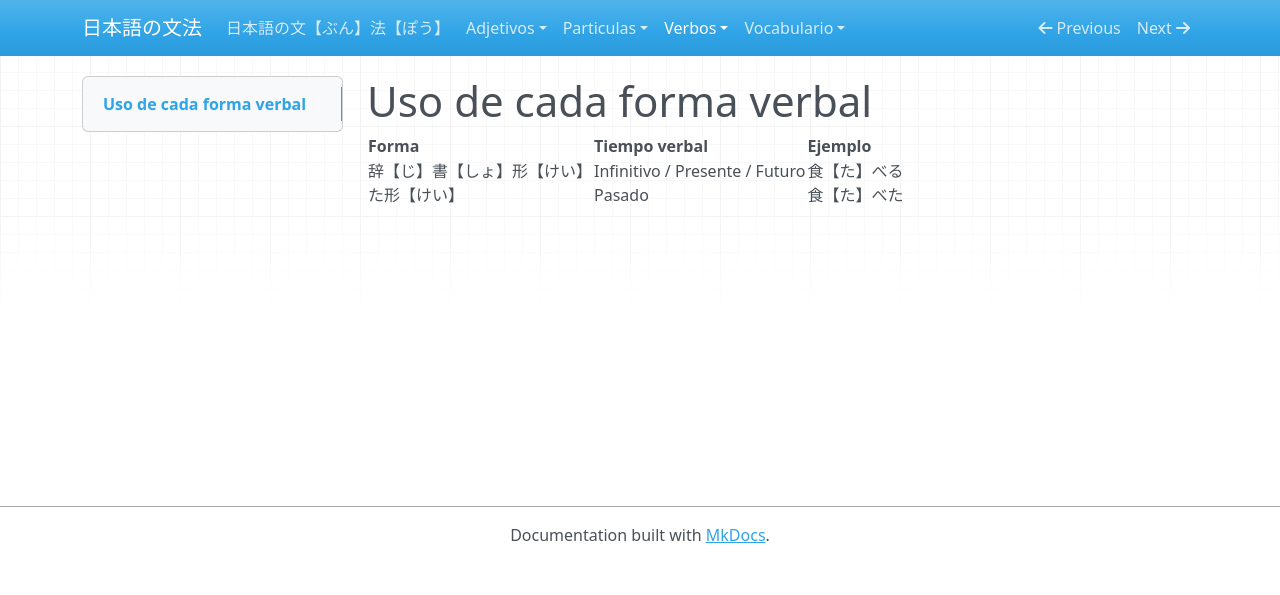
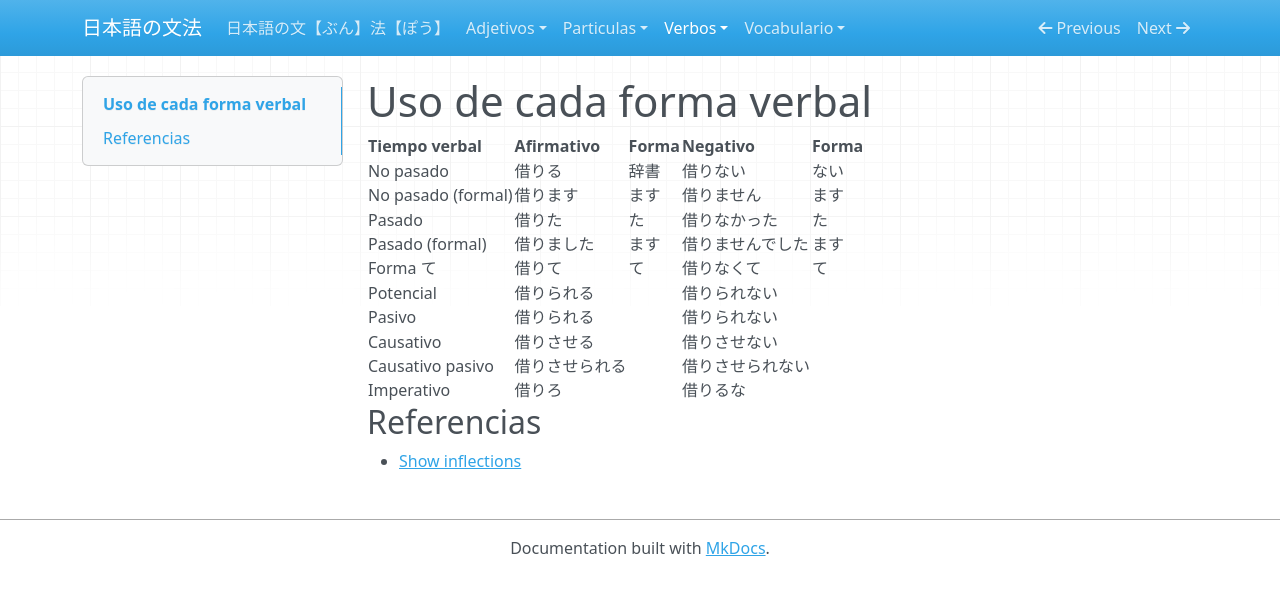
Before and after one commit to ijaureguialzo/gramatica-japonesa, an MkDocs documentation site: the page built from docs/verbos/11_tiempos_verbales.md, in a window 1280 px wide. Shown: the top 595 px of the page. Built offline with MkDocs 1.6.1, drawn with Linux system fonts in a browser that asks for light colours; nearby versions of some CDN libraries.

Commit message:
Más formas verbales

```diff
--- a/docs/verbos/11_tiempos_verbales.md
+++ b/docs/verbos/11_tiempos_verbales.md
@@ -1,6 +1,18 @@
 # Uso de cada forma verbal
 
-| Forma          | Tiempo verbal                  | Ejemplo |
-|----------------|--------------------------------|---------|
-| 辞【じ】書【しょ】形【けい】 | Infinitivo / Presente / Futuro | 食【た】べる　 |
-| た形【けい】         | Pasado                         | 食【た】べた　 |
+| Tiempo verbal      | Afirmativo | Forma | Negativo | Forma |
+|--------------------|------------|:------|----------|:------|
+| No pasado          | 借りる        | 辞書    | 借りない     | ない    |
+| No pasado (formal) | 借ります       | ます    | 借りません    | ます    |
+| Pasado             | 借りた        | た     | 借りなかった   | た     |
+| Pasado (formal)    | 借りました      | ます    | 借りませんでした | ます    |
+| Forma て            | 借りて        | て     | 借りなくて    | て     |
+| Potencial          | 借りられる      |       | 借りられない   |       |
+| Pasivo             | 借りられる      |       | 借りられない   |       |
+| Causativo          | 借りさせる      |       | 借りさせない   |       |
+| Causativo pasivo   | 借りさせられる    |       | 借りさせられない |       |
+| Imperativo         | 借りろ        |       | 借りるな     |       |
+
+## Referencias
+
+- [Show inflections](https://jisho.org/search/借りる)
```
Also changed, not shown: docs/verbos/10_grupos_verbales.md (+21 -17 lines).
